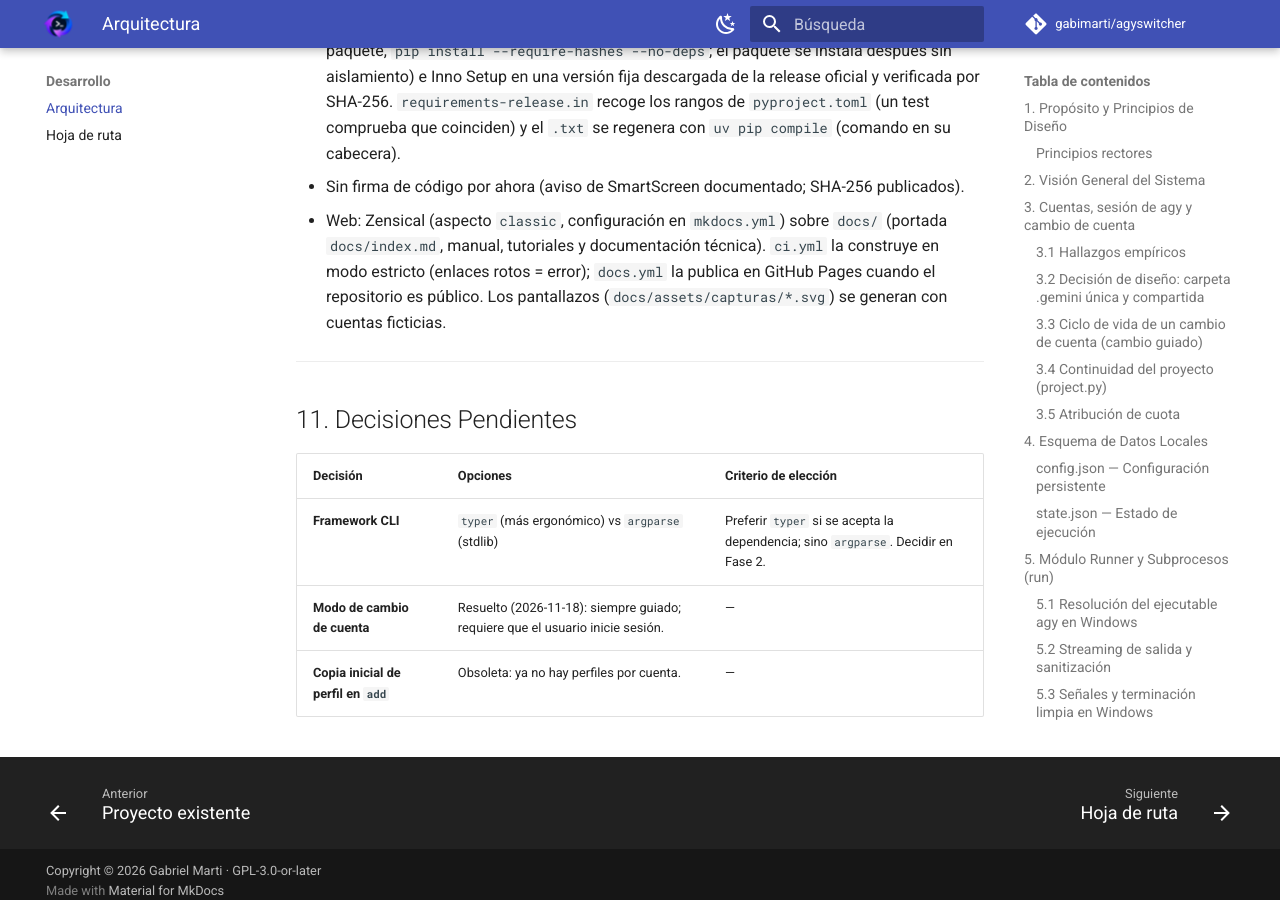
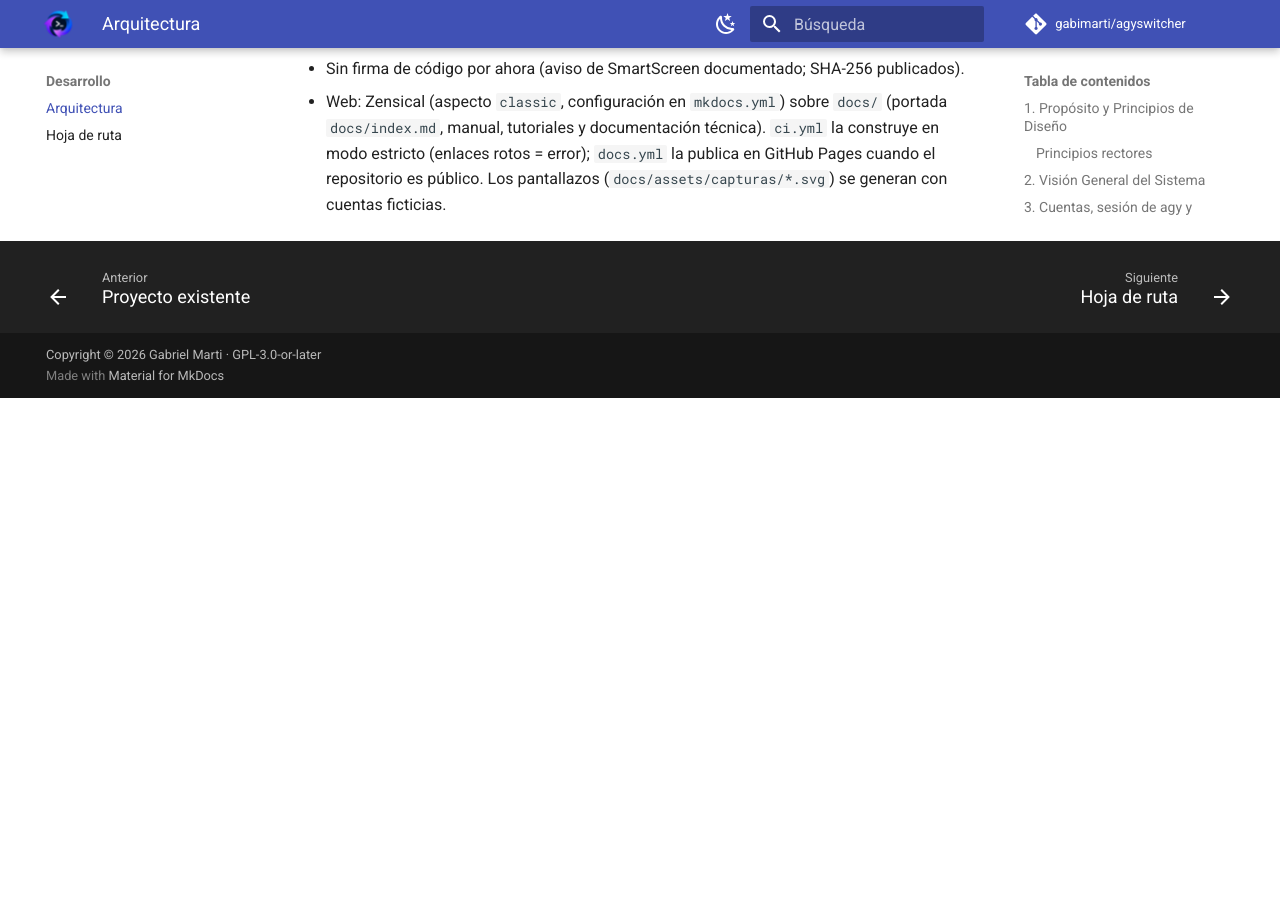
Before and after one commit to gabimarti/agyswitcher, an MkDocs documentation site: the page built from docs/architecture.md, in a window 1280 px wide and 900 px high, scrolled down 12226 px. Built offline with MkDocs 1.6.1 and Material for MkDocs 9.7.7, drawn with Linux system fonts in a browser that asks for light colours; comment, search, counter and statistics services are not loaded; after the commit the page ends 12624 px from its top, so only the background shows below that; some of the changed text lies outside the part shown.

Commit message:
Docs: arquitectura sin la nota del diseño anterior ni decisiones ya resueltas

```diff
--- a/docs/architecture.md
+++ b/docs/architecture.md
@@ -71,12 +71,6 @@ flowchart TB
 `%USERPROFILE%\.gemini` es **común a todas las cuentas** y AgySwitcher **no la modifica**.
 Así, al cambiar de cuenta cuando la actual agota su cuota, se conservan historial,
 conversaciones, servidores MCP y *skills*, y se puede continuar el mismo proyecto.
-
-> [!NOTE]
-> Hasta el 2026-11-18 AgySwitcher mantenía un perfil por cuenta y conmutaba `.gemini`
-> mediante NTFS Directory Junctions. Se abandonó porque no cambiaba la cuenta de Google
-> (hallazgo 2) y separaba justo lo que interesa compartir. Se eliminaron `migrate`, el
-> intercambio de junctions y la siembra de perfiles.
 
 ### 3.3 Ciclo de vida de un cambio de cuenta (cambio guiado)
 
@@ -364,7 +358,7 @@ agyswitcher run -- --model "claude-sonnet" -p "Hola"
 
 ---
 
-## 9. Estructura del Paquete Python (Fase 2+)
+## 9. Estructura del paquete Python
 
 Módulos de `agyswitcher/src/agyswitcher/`:
 
@@ -423,13 +417,3 @@ Módulos de `agyswitcher/src/agyswitcher/`:
   tutoriales y documentación técnica). `ci.yml` la construye en modo estricto (enlaces rotos
   = error); `docs.yml` la publica en GitHub Pages cuando el repositorio es público. Los
   pantallazos (`docs/assets/capturas/*.svg`) se generan con cuentas ficticias.
-
----
-
-## 11. Decisiones Pendientes
-
-| Decisión | Opciones | Criterio de elección |
-| :--- | :--- | :--- |
-| **Framework CLI** | `typer` (más ergonómico) vs `argparse` (stdlib) | Preferir `typer` si se acepta la dependencia; sino `argparse`. Decidir en Fase 2. |
-| **Modo de cambio de cuenta** | Resuelto (2026-11-18): siempre guiado; requiere que el usuario inicie sesión. | — |
-| **Copia inicial de perfil en `add`** | Obsoleta: ya no hay perfiles por cuenta. | — |
```
Also changed, not shown: CHANGELOG.md (+2 -0 lines).
